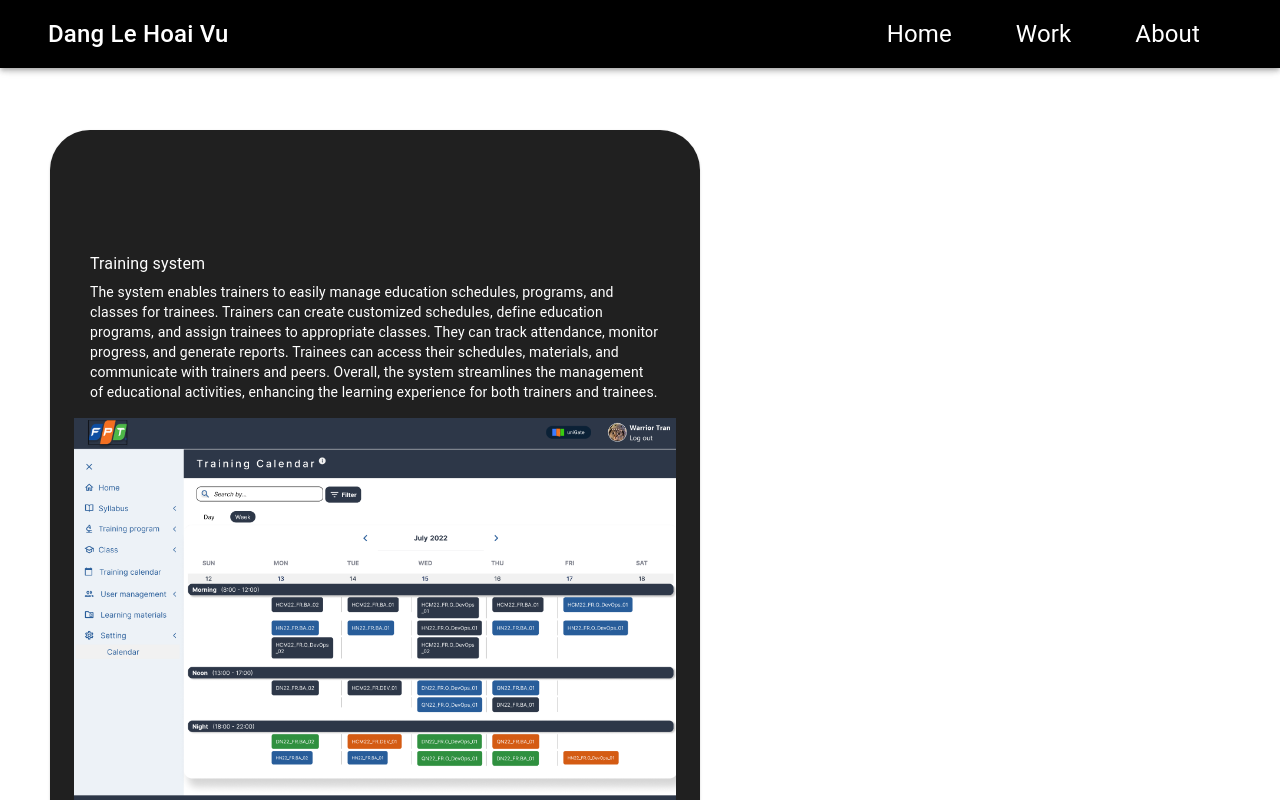
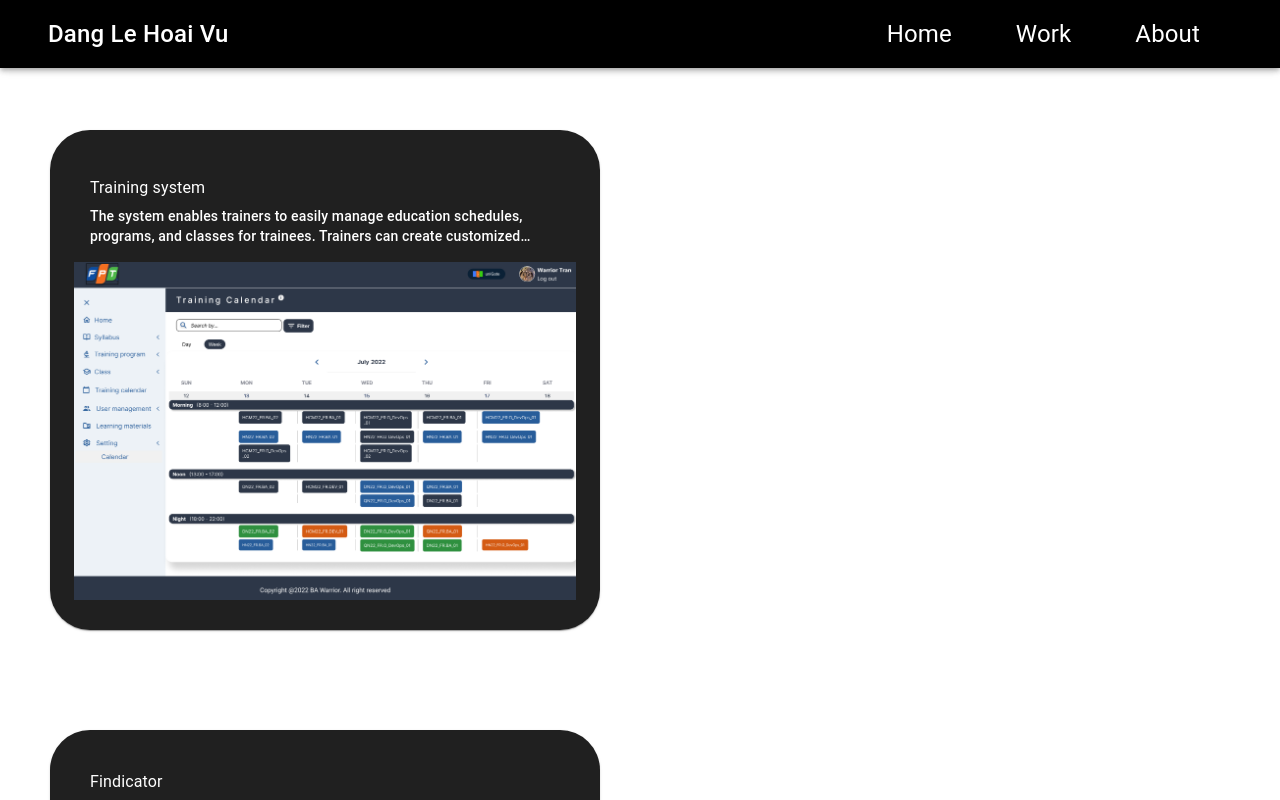
Before and after one commit to DangLeHoaiVu/portfolio, a Next.js app: page /work in a window 1280 px wide. Shown: the top 800 px of the page. Built offline with nearby package versions, Linux system fonts and the light colour scheme.

Commit message:
refactor: reponsive

```diff
--- a/src/components/card/cardPortfolio.tsx
+++ b/src/components/card/cardPortfolio.tsx
@@ -40,15 +40,15 @@ const CardPortlio: FunctionComponent<CardPortlioProps> = ({
       <Link href={`/work/${data.id}`}>
         <Card
           sx={{
-            width: 650,
-            height: 800,
+            maxWidth: 550,
+            height: 500,
             background: "#202020",
             borderRadius: 10,
             margin: "50px 50px 100px 50px",
           }}
           className="hover:-translate-y-6"
         >
-          <CardActionArea sx={{ padding: 3, width: "100%", height: "100%" }}>
+          <CardActionArea sx={{ padding: 3, maxWidth: "100%", height: "100%" }}>
             <CardContent
               sx={{
                 color: "white",
@@ -58,11 +58,19 @@ const CardPortlio: FunctionComponent<CardPortlioProps> = ({
               <Typography
                 gutterBottom
                 component="div"
-                className="font-bold text-5xl"
+                className="font-bold xl:text-5xl lg:text-2xl md:text-md"
               >
                 {data.name}
               </Typography>
-              <Typography variant="body2" className="font-medium text-2xl truncate">
+              <Typography variant="body2" sx={{
+                fontWeight: '500',
+                overflow: 'hidden',
+                textOverflow: 'ellipsis',
+                display: '-webkit-box',
+                WebkitLineClamp: 2,
+                WebkitBoxOrient: 'vertical',
+              }}
+                className="font-medium xl:text-2xl lg:text-lg text-sm text-balance">
                 {data.description}
               </Typography>
             </CardContent>
--- a/src/components/portfolioList/index.tsx
+++ b/src/components/portfolioList/index.tsx
@@ -26,12 +26,14 @@ const PortfolioList: FunctionComponent<PortfolioListProps> = ({
 
   return (
     <>
-      <div className="flex justify-center">
-        <div>
-          {children}
+      <div className="grid xl:grid-cols-2 lg:grid-cols-1 place-items-center">
+        {children}
+        <div className="col-span-1">
           {left.map((item) => item)}
         </div>
-        <div>{right.map((item) => item)}</div>
+        <div className="col-span-1">
+          {right.map((item) => item)}
+        </div>
       </div>
     </>
   );
--- a/src/pages/about-me/index.tsx
+++ b/src/pages/about-me/index.tsx
@@ -39,13 +39,13 @@ const About: FunctionComponent<AboutProps> = () => {
         className="flex justify-around"
         style={{ padding: "40px 20px 20px 20px" }}
       >
-        <div className="container flex-auto grid md:grid-cols-2 sm:grid-cols-1 gap-4">
+        <div className="container flex-auto">
           <div className="">
-            <p className="text-6xl font-semibold">
+            <p className="xl:text-6xl text-4xl font-semibold">
               I'm Hoai Vu <br />
               Fullstack Web Developer.
             </p>
-            <p className="my-5">
+            <p className="xl:text-lg text-md my-5">
               A full-stack developer is a versatile professional who possesses the skills and knowledge to handle both the front-end and back-end aspects of web development. With expertise in both client-side and server-side technologies, a full-stack developer can seamlessly transition between creating captivating user interfaces and building robust server architectures.
             </p>
           </div>
--- a/src/pages/work/index.tsx
+++ b/src/pages/work/index.tsx
@@ -1,10 +1,11 @@
-import { FunctionComponent } from "react";
+import { FunctionComponent, useId } from "react";
 import PortfolioList from "../../components/portfolioList/index";
 import { NextSeo } from "next-seo";
 
 interface WorkProps { }
 
 const Work: FunctionComponent<WorkProps> = () => {
+  const index = useId()
   return (
     <>
       {/* SEO */}
@@ -35,7 +36,7 @@ const Work: FunctionComponent<WorkProps> = () => {
         }}
       />
       <div className="content-center">
-        <PortfolioList />
+        <PortfolioList key={index} />
       </div>
     </>
   );
```
Also changed, not shown: src/pages/index.tsx (+24 -24 lines).
